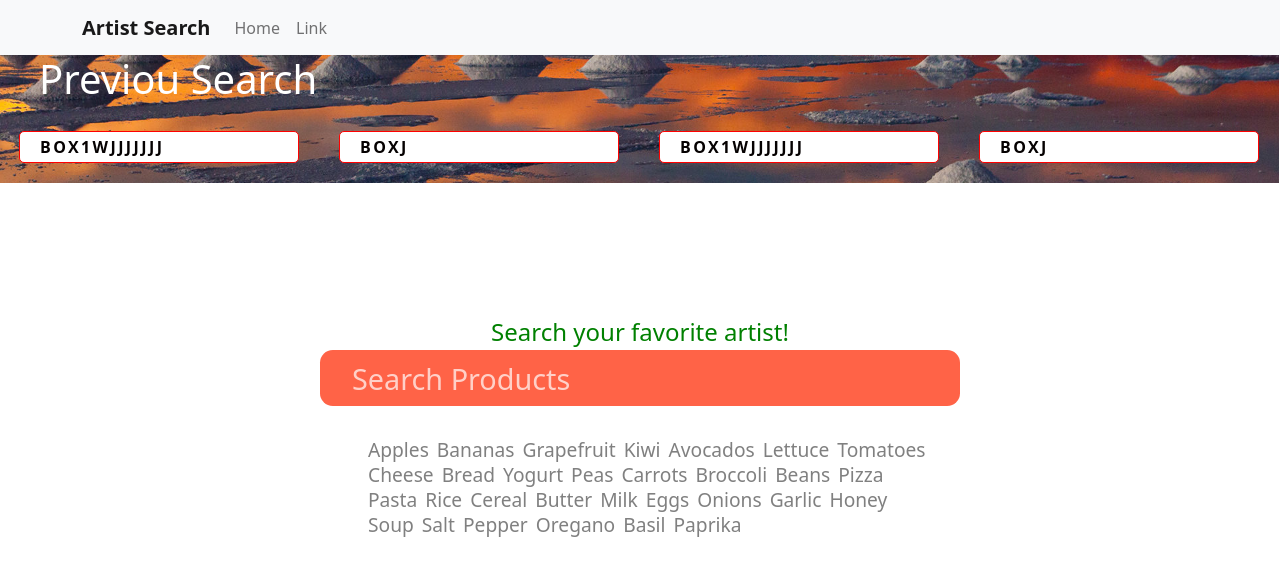
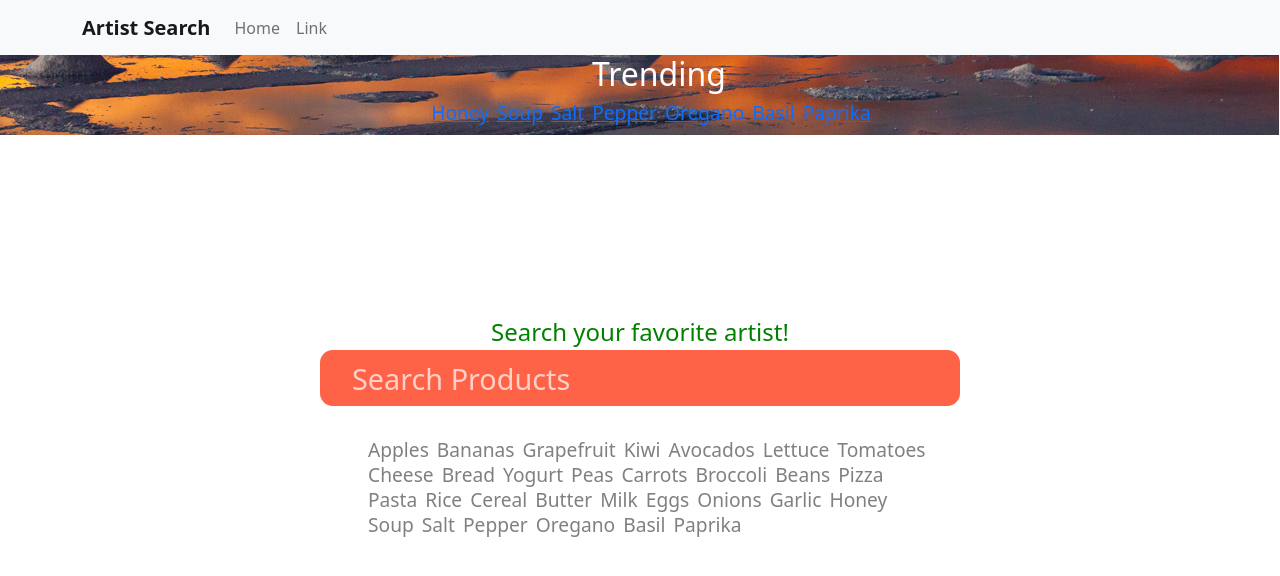
Before and after one commit to eddynice/knowyou, a React (Create React App) app: page / in a window 1280 px wide. Shown: the top 576 px of the page. Built offline with nearby package versions, Linux system fonts and the light colour scheme; no server answers.

Commit message:
updated commit

```diff
--- a/src/App.js
+++ b/src/App.js
@@ -21,17 +21,12 @@ function App() {
   })
   }
 
-
+  const axios = require("axios");
 
 const options = {
   method: 'GET',
-  url: 'https://youtube-search-and-download.p.rapidapi.com/video/related',
-  params: {
-    id: 'YQHsXMglC9A',
-    hl: 'en',
-    gl: 'US',
-    next: 'CBQSDRILWVFIc1hNZ2xDOUEYACreAQjQr43tubfzi64BCNi24eOapu-n7AEIgejpz9fcuPajAQjwqMe8v7SEuJ0BCI3CwqDWu4nahAEItNrrwNnAzuQ1CK6-ooCH-Jj5JAik8O-ahq3L1sYBCMb965f10YS4UwiNkaXwtL_gzi4I1vOMu5f7r4HeAQjEuYHvqNfimgwIzvHK75mt1Z27AQjw_7n5yaLZ3_UBCJOq5eCOo-XS_QEIocGSnpeajIsXCN2F2tj65L_4zwEI4KbhwtjP98duCI_C_IbhttbzTAi2gO-y3KbjuZgBCNbN7-m31YCKVmoPd2F0Y2gtbmV4dC1mZWVk'
-  },
+  url: 'https://youtube-search-and-download.p.rapidapi.com/video',
+  params: {id: 'dQw4w9WgXcQ'},
   headers: {
     'X-RapidAPI-Host': 'youtube-search-and-download.p.rapidapi.com',
     'X-RapidAPI-Key': 'c3f843f4b5msh2f0126ac1d48315p1cd11ajsnb9a6490160d4'
@@ -43,7 +38,6 @@ axios.request(options).then(function (response) {
 }).catch(function (error) {
 	console.error(error);
 });
-
   useEffect(() => {
     search()
 
@@ -57,11 +51,15 @@ axios.request(options).then(function (response) {
     'eggs', 'onions', 'garlic', 'honey', 'soup',
     'salt', 'pepper', 'oregano', 'basil', 'paprika'
   ];
+  let product = [
+     'honey', 'soup',
+    'salt', 'pepper', 'oregano', 'basil', 'paprika'
+  ];
 
   return (
    <div>
 <Heading/>
-<Box/>
+<Box  products={product}/>
 <Search products={products} search={search} />
 
    </div>
--- a/src/component/card/Box.jsx
+++ b/src/component/card/Box.jsx
@@ -1,19 +1,28 @@
 import React from 'react';
 import "./box.css"
-import{ Link} from "react-router-dom"
+import {Boxes} from "./Boxes"
 
-export const Box = () => {
+export const Box = ({products}) => {
+  console.log(products)
   return (
+    <div>
     <div className="picture" style={{
       backgroundImage:"url(/pic.jpg)"
     }}>
-      <h1> Previou Search</h1>
-    <div className="box">
-      <Link to="/" className="links">box1wjjjjjjj</Link>
-      <Link to="/" className="links">boxj</Link>
-      <Link to="/" className="links">box1wjjjjjjj</Link>
-      <Link to="/" className="links">boxj</Link>
 
+      <h2> Trending</h2>
+
+      <ul style={{textAlign:"center"}}>
+      {products.map((trend)=>{
+        return(
+         <li className="fleex">
+          <Boxes trend={trend}/>
+  </li>
+
+        )
+
+      })}
+        </ul>
         </div>
 
     </div>
--- /dev/null
+++ b/src/component/card/Boxes.jsx
@@ -0,0 +1,13 @@
+
+import{ Link} from "react-router-dom";
+import  style from "./boxes.module.css"
+export const Boxes = ({trend}) => {
+    return (
+
+
+
+      <Link to="/">{trend}</Link>
+
+
+  )
+}
--- a/src/component/card/box.css
+++ b/src/component/card/box.css
@@ -11,11 +11,24 @@ a {
     padding: 0px;
     position: absolute;
     width: 100%;
+    height: 80px;
 }
 
-.picture h1 {
+.picture h2 {
     color: #fff;
     margin-left: 40px;
+    text-align: center;
+}
+
+.fleex {
+    display: inline-flex;
+    word-wrap: initial;
+    list-style-type: none;
+    font-size: 1.2rem;
+    line-height: 1.5rem;
+    text-transform: capitalize;
+    margin-right: 0.5rem;
+    text-align: center;
 }
 
 .box {
@@ -36,29 +49,6 @@ a {
     color: #fff;
 }
 
-.links {
-    display: flex;
-    align-items: center;
-    color: rgb(5, 1, 1);
-    text-decoration: none;
-    text-transform: uppercase;
-    letter-spacing: 0.15em;
-    padding: 15px 20px;
-    transition: 0.5s;
-    margin: 20px;
-    border: 1px solid red;
-    border-radius: 5px;
-    font-weight: bold;
-    flex: 1;
-    height: 30px;
-    background-color: #fff;
-    cursor: pointer;
-}
-
-.links:hover {
-    color: rgb(216, 53, 53);
-}
-
 @media only screen and (max-width: 768px) {
     header {
         height: 150px;
--- /dev/null
+++ b/src/component/card/boxes.module.css
@@ -0,0 +1,33 @@
+.fleex {
+    display: inline-flex;
+    word-wrap: initial;
+    list-style-type: none;
+    font-size: 1.2rem;
+    line-height: 1.5rem;
+    text-transform: capitalize;
+    margin-right: 0.5rem;
+}
+
+.links {
+    display: flex;
+    align-items: center;
+    color: rgb(5, 1, 1);
+    justify-content: space-between;
+    text-decoration: none;
+    text-transform: uppercase;
+    letter-spacing: 0.15em;
+    padding: 15px 20px;
+    transition: 0.5s;
+    margin: 20px;
+    border: 1px solid red;
+    border-radius: 5px;
+    font-weight: bold;
+    height: 30px;
+    background-color: transparent;
+    cursor: pointer;
+}
+
+.links:hover {
+    color: rgb(216, 53, 53);
+    background: #fff;
+}
```
